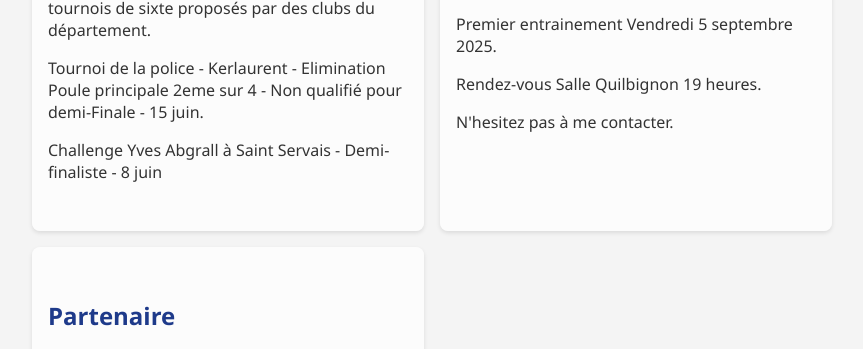
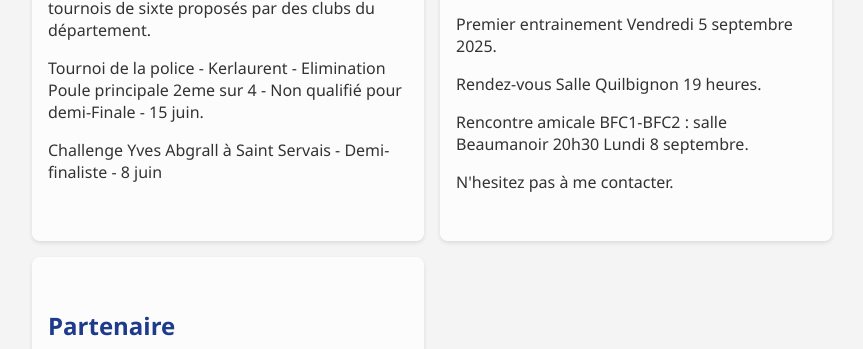
Before and after one commit to BFC-Brest/futsal, a plain HTML site: page index.html in a window 1280 px wide. Shown: the part 1163-1512 px from the top of the page, without its empty margins (208-1071 px from the left). Drawn offline with Linux system fonts and the light colour scheme.

Commit message:
Update index.html

```diff
--- a/index.html
+++ b/index.html
@@ -168,6 +168,7 @@
         <p> Nouvelle saison 2025 - 2026.</p>
         <p> Premier entrainement Vendredi 5 septembre 2025.</p>
 		<p> Rendez-vous Salle Quilbignon 19 heures. </p>
+		<p> Rencontre amicale BFC1-BFC2 : salle Beaumanoir 20h30 Lundi 8 septembre. </p>
 		<p></p>N'hesitez pas à me contacter.</p>
       </p>
     </section>
```
